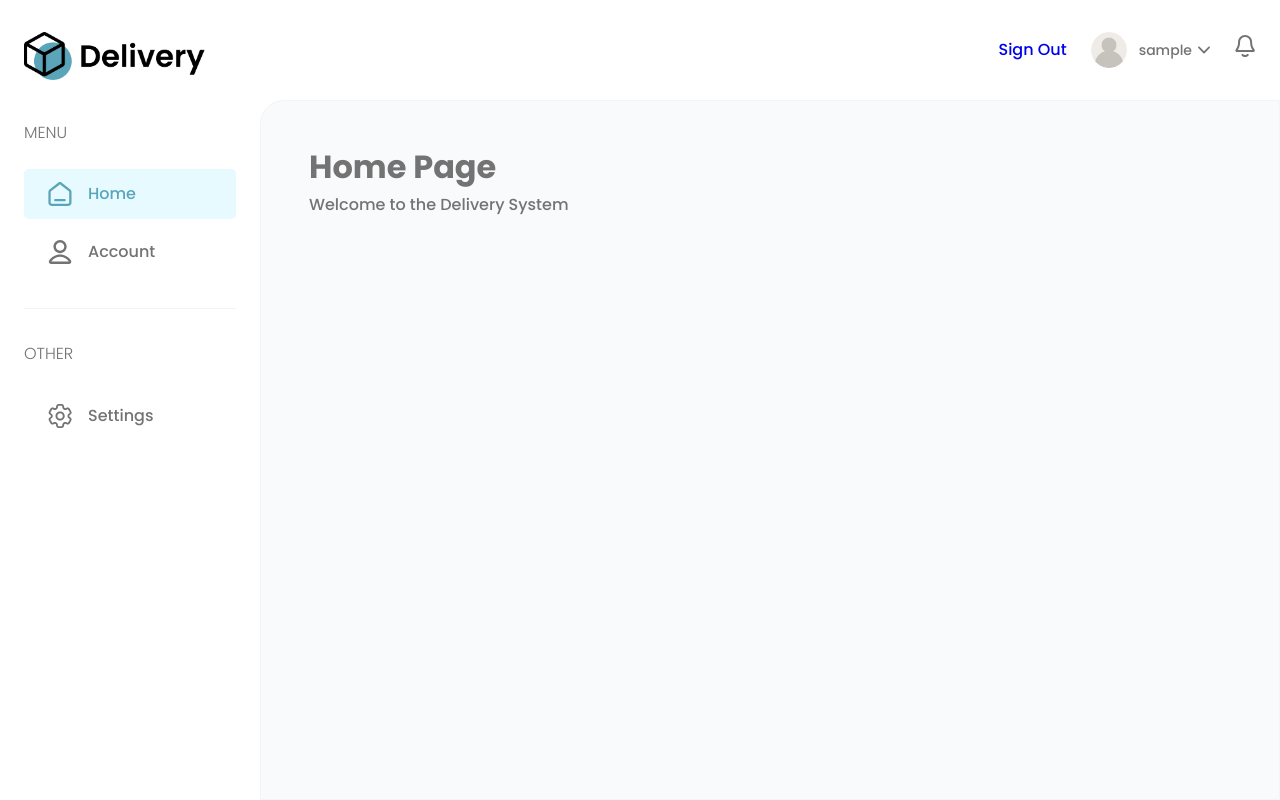
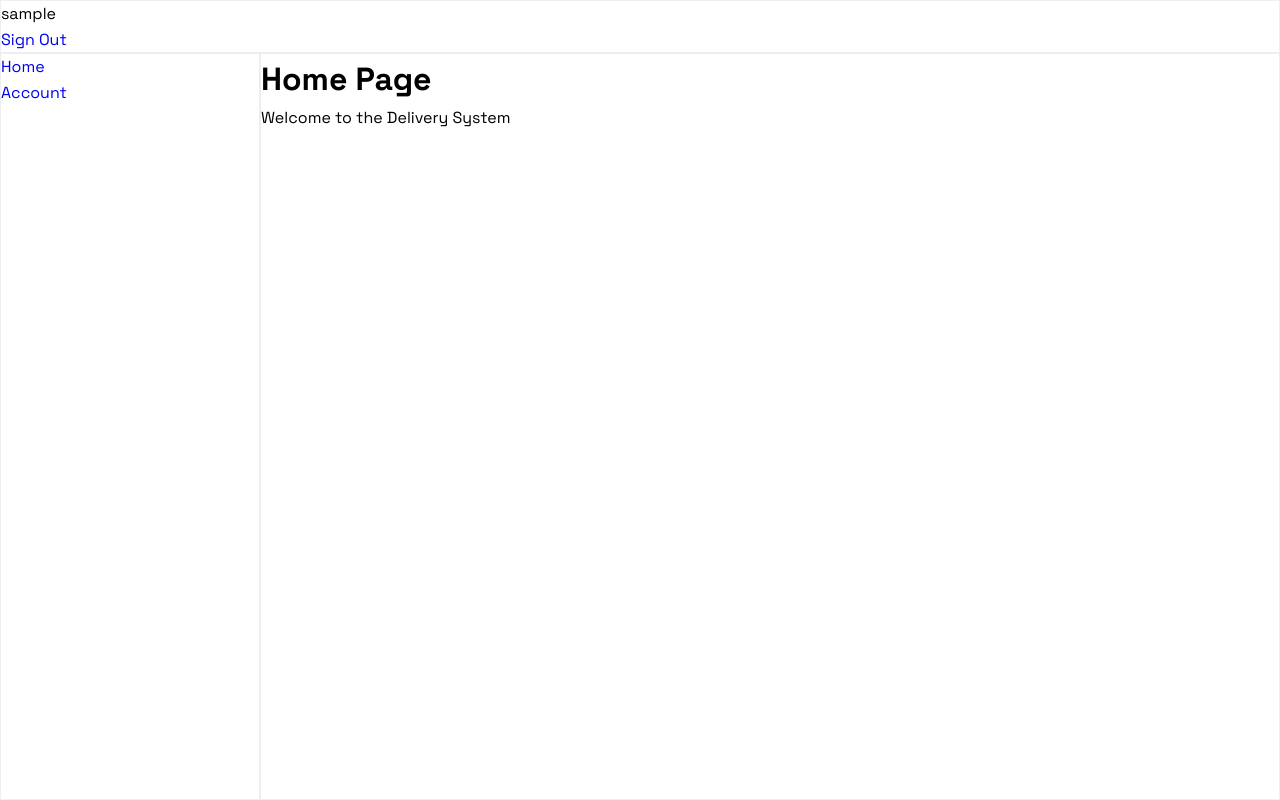
Before and after one commit to pacheco-luis/delivery_system, a Django app: page / in a window 1280 px wide. Run offline with Django 4.2, Linux system fonts and the light colour scheme; the visitor is signed in with stand-in values (Sample User, id 1).

Commit message:
added sass to the project using nodejs

```diff
--- a/delivery_system/settings.py
+++ b/delivery_system/settings.py
@@ -119,13 +119,13 @@ USE_TZ = True
 # Static files (CSS, JavaScript, Images)
 # https://docs.djangoproject.com/en/4.2/howto/static-files/
 
-STATIC_URL = '/static/'
+STATIC_URL = 'static/'
 
 STATICFILES_DIRS = [
     BASE_DIR / 'static',
 ]
 
-MEDIA_URL = '/images/'
+MEDIA_URL = 'images/'
 
 MEDIA_ROOT = BASE_DIR / 'static/images'
 
--- a/static/css/style.css
+++ b/static/css/style.css
@@ -1,32 +1,3 @@
-/* || VARIABLES */
-:root {
-    --color-main: #5aa5b9;
-    --color-main-light: #e6faff;
-
-    --color-text: #737373;
-    --color-bg: #f9fafb;
-    --color-border: #f3f4f6;
-
-    --color-white: #fff;
-
-    --color-success: #359e64;
-    --color-success-light: #def8e8;
-    --color-error: #fc4b0b;
-    --color-error-light: #fff2ee;
-
-    --font-base: 'Poppins', sans-serif;
-    --font-size-base: 1.6rem;
-
-    --font-light: 300;
-    --font-medium: 500;
-    --font-bold: 700;
-
-    --generic-transition: all .3s ease-in-out;
-
-    --sidebar-width: 26rem;
-}
-
-/* || GLOBAL RESET */
 *,
 *::after,
 *::before {
@@ -41,12 +12,10 @@ html {
 }
 
 body {
-    font-family: var(--font-base);
-    font-size: var(--font-size-base);
-    font-weight: var(--font-medium);
+  font-family: "Space Grotesk", sans-serif;
+  font-size: 1.6rem;
+  font-weight: 400;
   line-height: 1.6;
-    color: var(--color-text);
-    background-color: var(--color-white);
 }
 
 ul {
@@ -57,19 +26,6 @@ a {
   text-decoration: none;
 }
 
-::selection {
-    background-color: var(--color-main);
-    color: var(--color-white);
-}
-
-.container {
-    display: grid;
-    grid-template-columns: var(--sidebar-width) 1fr;
-    grid-template-rows: auto 1fr;
-    height: 100vh;
-}
-
-/* || ALERT */
 .alert-wrapper {
   position: fixed;
   top: 6.8rem;
@@ -97,19 +53,19 @@ a {
 }
 
 .alert--info,
-.alert--info>.alert__message {
+.alert--info > .alert__message {
   color: var(--color-main);
   background-color: var(--color-main-light);
 }
 
 .alert--success,
-.alert--success>.alert__message {
+.alert--success > .alert__message {
   color: var(--color-success);
   background-color: var(--color-success-light);
 }
 
 .alert--error,
-.alert--error>.alert__message {
+.alert--error > .alert__message {
   color: var(--color-error);
   background-color: var(--color-error-light);
 }
@@ -128,120 +84,24 @@ a {
   opacity: 0.85;
 }
 
-/* || HEADER */
 .header {
-    display: flex;
-    justify-content: end;
-    align-items: center;
-    gap: 2.4rem;
-    padding: 3.2rem 2.4rem;
+  grid-area: header;
 }
 
-.user {
-    display: flex;
-    align-items: center;
+.sidebar {
+  grid-area: sidebar;
 }
 
-.user__image-box {
-    width: 3.6rem;
-    height: 3.6rem;
-    border-radius: 50%;
-    overflow: hidden;
+.container {
+  display: grid;
+  grid-template-columns: 26rem 1fr;
+  grid-template-rows: auto 1fr;
+  grid-template-areas: "header header" "sidebar main";
+  height: 100vh;
 }
 
-.user__image {
-    height: 100%;
+.container > * {
+  border: 1px solid #eee;
 }
 
-.user__name {
-    font-size: 1.4rem;
-    color: var(--color-primary);
-    margin: 0 6px 0 12px;
-}
-
-.user__icon {
-    width: 1.2rem;
-    height: 1.2rem;
-}
-
-.notification__icon {
-    width: 2.2rem;
-    height: 2.2rem;
-}
-
-/* || SIDEBAR */
-.sidebar {
-    grid-row: 1 / -1;
-    padding: 3.2rem 2.4rem;
-    overflow-y: auto;
-}
-
-.sidebar::before {
-    content: "";
-    position: absolute;
-    top: 0;
-    left: 2.4rem;
-    width: calc(var(--sidebar-width) - 4.8rem);
-    height: 9.6rem;
-    background-color: var(--color-white);
-}
-
-.logo {
-    position: sticky;
-    top: 0;
-    height: 4.8rem;
-}
-
-.navigation__group {
-    display: grid;
-    gap: 2.4rem;
-    padding: 3.2rem 0;
-}
-
-.navigation__group:not(:last-child) {
-    border-bottom: 1px solid var(--color-border);
-}
-
-.navigation__title {
-    font-weight: var(--font-light);
-    text-transform: uppercase;
-}
-
-.navigation__menu {
-    display: grid;
-    gap: .8rem;
-}
-
-.navigation__link:link,
-.navigation__link:visited {
-    display: flex;
-    align-items: center;
-    gap: 1.6rem;
-    font-weight: var(--font-medium);
-    padding: 1.2rem 2.4rem;
-    color: var(--color-text);
-    border-radius: .5rem;
-    transition: var(--generic-transition);
-}
-
-.navigation__link--active:link,
-.navigation__link--active:visited,
-.navigation__link:hover,
-.navigation__link:active {
-    color: var(--color-main);
-    background-color: var(--color-main-light);
-}
-
-.navigation__icon {
-    width: 2.4rem;
-    height: 2.4rem;
-}
-
-/* || MAIN */
-.main {
-    border-top-left-radius: 2.4rem;
-    padding: 4rem 4.8rem 6.4rem;
-    background-color: var(--color-bg);
-    border: 1px solid var(--color-border);
-    overflow-y: auto;
-}
+/*# sourceMappingURL=style.css.map */
--- /dev/null
+++ b/static/sass/abstracts/_variables.scss
@@ -0,0 +1 @@
+$sidebar-width: 26rem;
--- /dev/null
+++ b/static/sass/base/_base.scss
@@ -0,0 +1,27 @@
+*,
+*::after,
+*::before {
+    margin: 0;
+    padding: 0;
+    box-sizing: inherit;
+}
+
+html {
+    font-size: 62.5%;
+    box-sizing: border-box;
+}
+
+body {
+    font-family: "Space Grotesk", sans-serif;
+    font-size: 1.6rem;
+    font-weight: 400;
+    line-height: 1.6;
+}
+
+ul {
+    list-style: none;
+}
+
+a {
+    text-decoration: none;
+}
--- /dev/null
+++ b/static/sass/layout/_header.scss
@@ -0,0 +1,3 @@
+.header {
+    grid-area: header;
+}
--- /dev/null
+++ b/static/sass/layout/_layout.scss
@@ -0,0 +1,13 @@
+.container {
+    display: grid;
+    grid-template-columns: $sidebar-width 1fr;
+    grid-template-rows: auto 1fr;
+    grid-template-areas:
+        "header header"
+        "sidebar main";
+    height: 100vh;
+}
+
+.container>* {
+    border: 1px solid #eee;
+}
--- /dev/null
+++ b/static/sass/layout/_sidebar.scss
@@ -0,0 +1,3 @@
+.sidebar {
+    grid-area: sidebar;
+}
--- /dev/null
+++ b/static/sass/main.scss
@@ -0,0 +1,9 @@
+@import "abstracts/variables";
+
+@import "base/base";
+
+@import "components/alert";
+
+@import "layout/header";
+@import "layout/sidebar";
+@import "layout/layout";
--- a/templates/base.html
+++ b/templates/base.html
@@ -12,7 +12,7 @@
 
     <link rel="preconnect" href="https://fonts.googleapis.com">
     <link rel="preconnect" href="https://fonts.gstatic.com" crossorigin>
-    <link href="https://fonts.googleapis.com/css2?family=Poppins:wght@300;500;700&display=swap" rel="stylesheet">
+    <link href="https://fonts.googleapis.com/css2?family=Space+Grotesk:wght@400;500;700&display=swap" rel="stylesheet">
 </head>
 
 <body>
--- a/templates/header.html
+++ b/templates/header.html
@@ -1,19 +1,6 @@
 {% load static %}
 
 <header class="header">
+    <div class="user__name">{{ request.user.username }}</div>
     <a href="{% url 'logout' %}">Sign Out</a>
-    <div class="user">
-        <div class="user__image-box">
-            <img src="{% static 'images/user-default.png' %}" alt="User Profile" class="user__image">
-        </div>
-        <div class="user__name">{{ request.user.username }}</div>
-        <svg class="user__icon">
-            <use xlink:href="{% static 'images/sprite.svg' %}#chevron-down"></use>
-        </svg>
-    </div>
-    <div class="notification">
-        <svg class="notification__icon">
-            <use xlink:href="{% static 'images/sprite.svg' %}#bell"></use>
-        </svg>
-    </div>
 </header>
--- a/templates/sidebar.html
+++ b/templates/sidebar.html
@@ -1,45 +1,12 @@
 {% load static %}
 
-<div class="sidebar">
-    <img src="{% static 'images/logo-large.png' %}" alt="Full Logo" class="logo">
-
-    <nav class="navigation">
-        <div class="navigation__group">
-            <div class="navigation__title">Menu</div>
-
-            <ul class="navigation__menu">
-                <li class="navigation__item">
-                    <a href="{% url 'home' %}" class="navigation__link navigation__link--active">
-                        <svg class="navigation__icon">
-                            <use xlink:href="{% static 'images/sprite.svg' %}#home"></use>
-                        </svg>
-                        <span>Home</span>
-                    </a>
-                </li>
-                <li class="navigation__item">
-                    <a href="{% url 'account' %}" class="navigation__link">
-                        <svg class="navigation__icon">
-                            <use xlink:href="{% static 'images/sprite.svg' %}#user"></use>
-                        </svg>
-                        <span>Account</span>
-                    </a>
-                </li>
-            </ul>
-        </div>
-
-        <div class="navigation__group">
-            <div class="navigation__title">Other</div>
-
-            <ul class="navigation__menu">
-                <li class="navigation__item navigation__item--active">
-                    <a href="#" class="navigation__link">
-                        <svg class="navigation__icon">
-                            <use xlink:href="{% static 'images/sprite.svg' %}#gear"></use>
-                        </svg>
-                        <span>Settings</span>
-                    </a>
-                </li>
-            </ul>
-        </div>
-    </nav>
-</div>
+<nav class="sidebar">
+    <ul class="side-nav">
+        <li class="side-nav__item">
+            <a href="{% url 'home' %}" class="side-nav__link">Home</a>
+        </li>
+        <li class="side-nav__item">
+            <a href="{% url 'account' %}" class="side-nav__link">Account</a>
+        </li>
+    </ul>
+</nav>
```
Also changed, not shown: package.json (added, +22 -0 lines), static/sass/components/_alert.scss (added, +57 -0 lines), package-lock.json (added), static/images/logo-large.png (deleted), static/images/logo-small.png (deleted), static/images/sprite.svg (deleted), 2 other files. Lines whose indentation alone changed are shown as unchanged.
